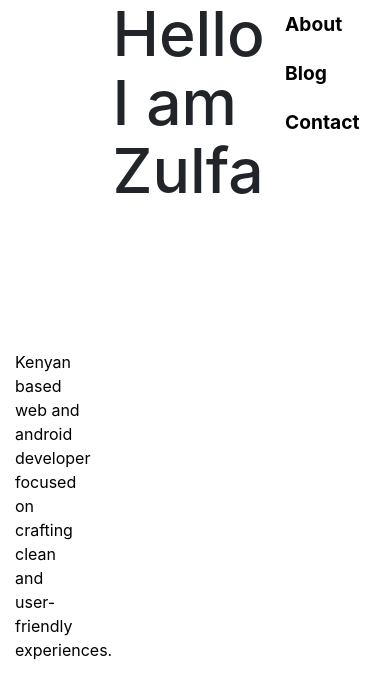
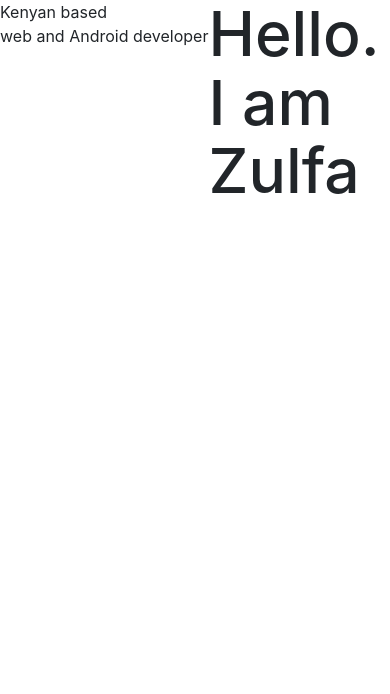
Before and after one commit to alsamzu/droneslab, a plain HTML site: page index.html in a window 390 px wide. Drawn offline with Linux system fonts and the light colour scheme.

Commit message:
responsive header

```diff
--- a/css/styles.css
+++ b/css/styles.css
@@ -55,31 +55,3 @@ a:hover {
 	color:deeppink;
 
 }
-@media (max-width: 576px){
-
-    #na{
-     width:-130px;
-    height:200px;
-
-    top: -10px;
-    left:-40px;
-        margin-top: 10px;
-        line-height: inherit;
-  -ms-transform:rotate(360deg); /* IE 9 */
-  -moz-transform:rotate(360deg); /* Firefox */
-  -webkit-transform:rotate(360deg); /* Safari and Chrome */
-  -o-transform:rotate(360deg); /* Opera */
-}
-    #ken{
-
-    color: black;
-    width:130px;
-    height:300px;
-    bottom: -350px;
-  -ms-transform:rotate(360deg); /* IE 9 */
-  -moz-transform:rotate(360deg); /* Firefox */
-  -webkit-transform:rotate(360deg); /* Safari and Chrome */
-  -o-transform:rotate(2360deg); /* Opera */
-
-}
-}
--- a/index.html
+++ b/index.html
@@ -15,28 +15,30 @@
 
   </head>
   <body>
+    <section id="intro">
+       <div class="container">
+           <div class="row">
+                <div class="wrap-description">
+                <p class="small-height">Kenyan based<br> web and Android developer<br>
+                                    </p>
+                            </div>
+        <div class="wrap-content">
+                                <h1>Hello<span class="color">.</span><br>I am<br>Zulfa</h1>
+                            </div>
 
-       <div class="container">
-          <div class="row">
-            <div class="col-3" id="ken">
-                  <p>Kenyan based web and android developer focused on crafting clean
-                      and user-friendly experiences.
-                  </p>
 
-              </div>
-             <div class="col-5"><h1>Hello I am Zulfa</h1></div>
-              <div class="col-4" id="na">
-              <ul class="sidenav">
 
-                  <li><a href "#">About</a></li>
-                  <li><a href "#">Blog</a></li>
-                  <li><a href "#">Contact</a></li>
+            </div>
 
-                </ul>
-               </div>
+
+
+
       </div>
 
-      </div>
+
+
+      </section>
+
 
 
 
```
